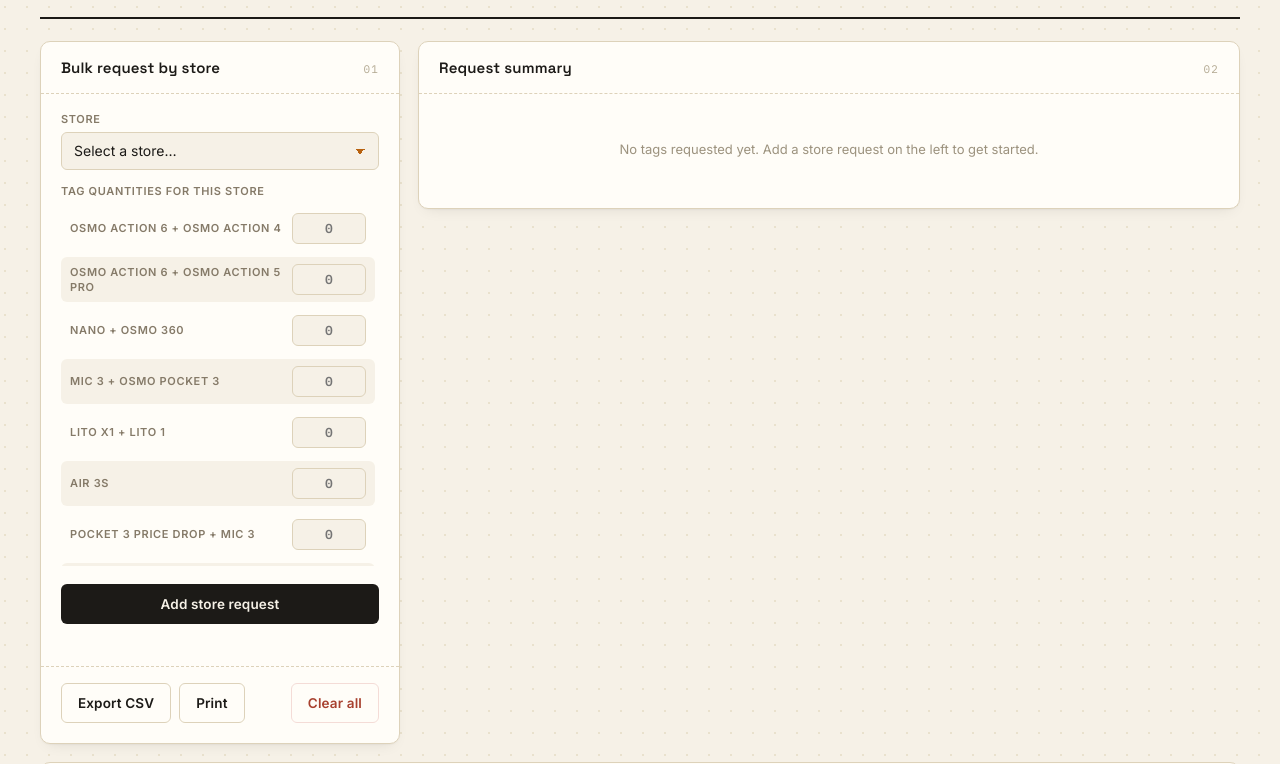
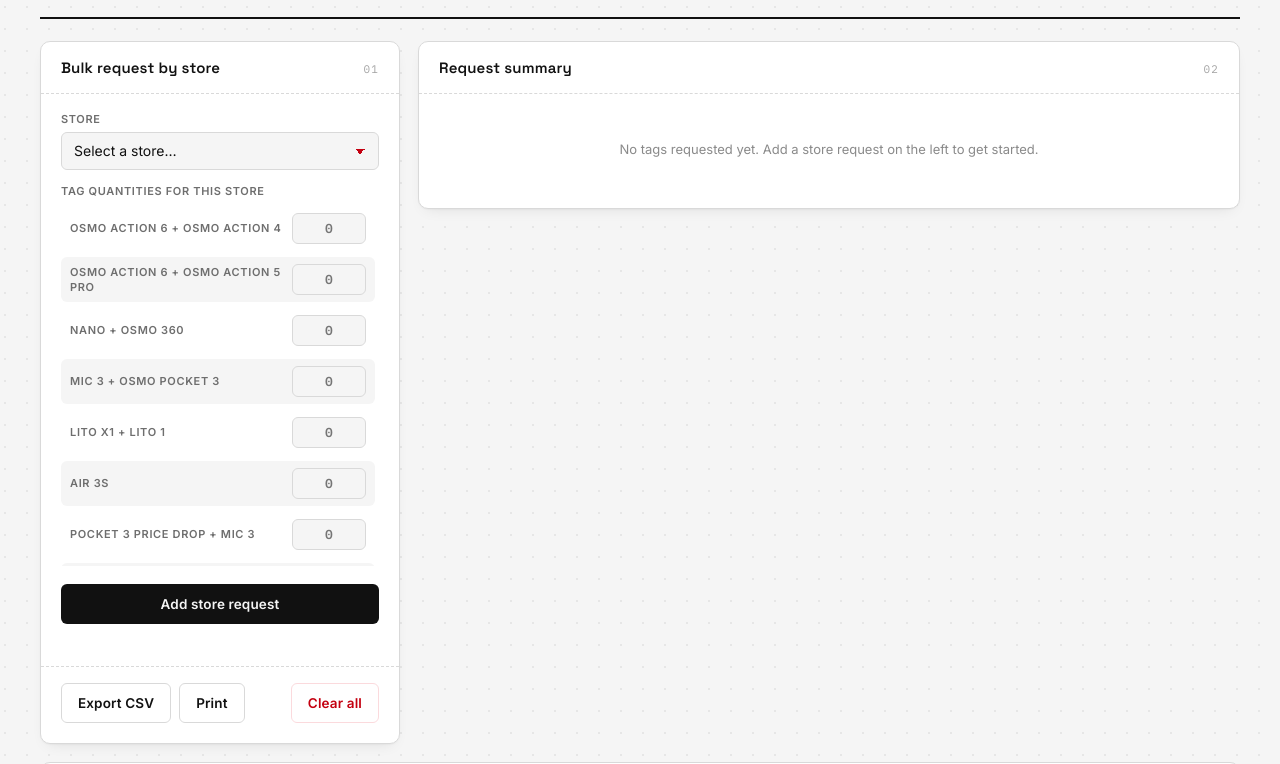
Before and after one commit to JeyyKey/Tag-Request, a plain HTML site: page index.html in a window 1280 px wide. Shown: the part 86-850 px from the top of the page. Drawn offline with Linux system fonts and the light colour scheme.

Commit message:
Update styles.css

```diff
--- a/styles.css
+++ b/styles.css
@@ -7,19 +7,19 @@
 @import url('https://fonts.googleapis.com/css2?family=Space+Grotesk:wght@500;600;700&family=IBM+Plex+Mono:wght@400;500;600&family=Inter:wght@400;500;600&display=swap');
 
 :root{
-  --ink:            #1c1a17;
-  --paper:          #f6f1e7;
-  --paper-dim:      #ece4d4;
-  --card:           #fffdf8;
-  --line:           #ddd2ba;
-  --line-soft:      #e9e1cd;
-  --amber:          #d97a1f;
-  --amber-deep:     #b8620f;
-  --amber-tint:     #fbe6c8;
-  --green:          #4c7a4f;
-  --green-tint:     #dcebd9;
-  --red:            #a8412f;
-  --red-tint:       #f4dcd7;
+  --ink:            #111111;
+  --paper:          #f5f5f5;
+  --paper-dim:      #e8e8e8;
+  --card:           #ffffff;
+  --line:           #d9d9d9;
+  --line-soft:      #e6e6e6;
+  --amber:          #e60012;
+  --amber-deep:     #c40010;
+  --amber-tint:     #fbdadd;
+  --green:          #111111;
+  --green-tint:     #ececec;
+  --red:            #c40010;
+  --red-tint:       #fbdadd;
 
   --font-display:   'Space Grotesk', sans-serif;
   --font-body:      'Inter', sans-serif;
@@ -90,7 +90,7 @@
 .topbar__sub{
   margin: 0;
   font-size: 13px;
-  color: #6b6255;
+  color: #5a5a5a;
 }
 
 .topbar__meta{
@@ -113,7 +113,7 @@
   font-size: 10px;
   text-transform: uppercase;
   letter-spacing: 0.08em;
-  color: #c9c0ae;
+  color: #bdbdbd;
 }
 
 .meta-chip__value{
@@ -164,7 +164,7 @@
 .panel__hint{
   font-family: var(--font-mono);
   font-size: 11px;
-  color: #b2a891;
+  color: #a3a3a3;
   letter-spacing: 0.1em;
 }
 
@@ -188,7 +188,7 @@
   font-weight: 600;
   text-transform: uppercase;
   letter-spacing: 0.06em;
-  color: #857a68;
+  color: #6e6e6e;
 }
 
 select, input[type="number"]{
@@ -367,7 +367,7 @@
 }
 
 .empty-note{
-  color: #9c927e;
+  color: #8a8a8a;
   font-size: 13px;
   padding: 20px 8px;
   text-align: center;
@@ -411,7 +411,7 @@
 
 .queue-item__store{
   font-size: 11.5px;
-  color: #8a806e;
+  color: #7a7a7a;
   text-transform: uppercase;
   letter-spacing: 0.04em;
 }
@@ -431,7 +431,7 @@
 .queue-item__remove{
   background: none;
   border: none;
-  color: #a8412f;
+  color: #c40010;
   font-size: 16px;
   cursor: pointer;
   padding: 2px 4px;
@@ -544,7 +544,7 @@
 
 table.matrix tbody td{
   font-family: var(--font-mono);
-  color: #6b6255;
+  color: #5a5a5a;
 }
 
 table.matrix tbody td.has-value{
@@ -582,7 +582,7 @@
 
 .foot-note{
   text-align: center;
-  color: #9c927e;
+  color: #8a8a8a;
   font-size: 12px;
 }
 .foot-note p{ margin: 0; }
```
